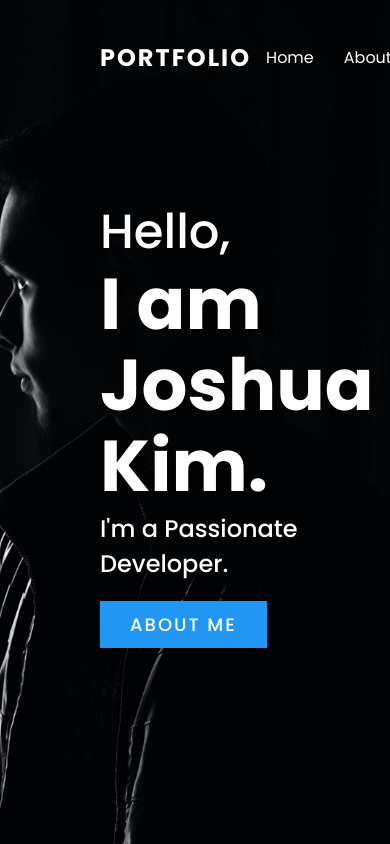
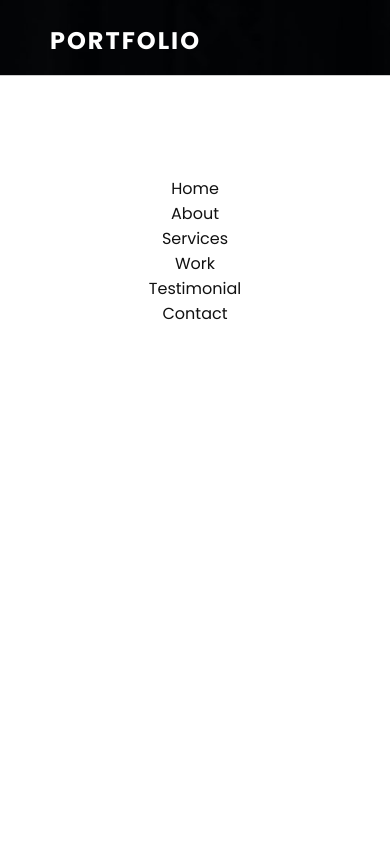
Before and after one commit to oMelonz/Portfolio, a plain HTML site: page Portfolio/index.html in a window 390 px wide. Shown: the top 844 px of the page. Drawn offline with Linux system fonts and the light colour scheme.

Commit message:
Mobile screen fit
screen fit input

```diff
--- a/Portfolio/index.html
+++ b/Portfolio/index.html
@@ -10,8 +10,8 @@
 <body>
     <header>
         <a href="#" class="logo">Portfolio</a>
-        <div class="toggle"></div>
-        <ul>
+        <div class="toggle" onclick="toggleMenu();"></div>
+        <ul class="menu">
             <li><a href="#home">Home</a></li>
             <li><a href="#about">About</a></li>
             <li><a href="#services">Services</a></li>
--- a/Portfolio/script.js
+++ b/Portfolio/script.js
@@ -2,3 +2,8 @@ window.addEventListener('scroll', function(){
     var header = document.querySelector('header');
     header.classList.toggle('sticky', window.scrollY > 0);
 })
+
+function toggleMenu(){
+    var menuToggle = document.querySelector('.toggle');
+    menuToggle.classList.toggle('active')
+}
--- a/Portfolio/style.css
+++ b/Portfolio/style.css
@@ -326,3 +326,41 @@ header.sticky ul li a
     text-align: center;
     padding: 10px;
 }
+@media (max-width: 991px)
+{
+    header,
+    header.sticky
+    {
+        padding: 20px 50px;
+        z-index: 1000;
+    }
+    .menu
+    {
+        position: fixed;
+        top: 75px;
+        left: 0;
+        display: block;
+        padding: 100px 50px;
+        text-align: center;
+        width: 100%;
+        height: 100vh;
+        background: #fff;
+        transition: 0.5s;
+        z-index: 999;
+        border-top: 1px solid rgba(0,0,0,0.2);
+    }
+    header ul li a
+    {
+        color: #111;
+    }
+    .toggle
+    {
+        width: 40px;
+        height: 40px;
+        background: url(image/menu.png);
+        background-position: center;
+        background-repeat: no-repeat;
+        background: 30px;
+        cursor: pointer;
+    }
+}
```
